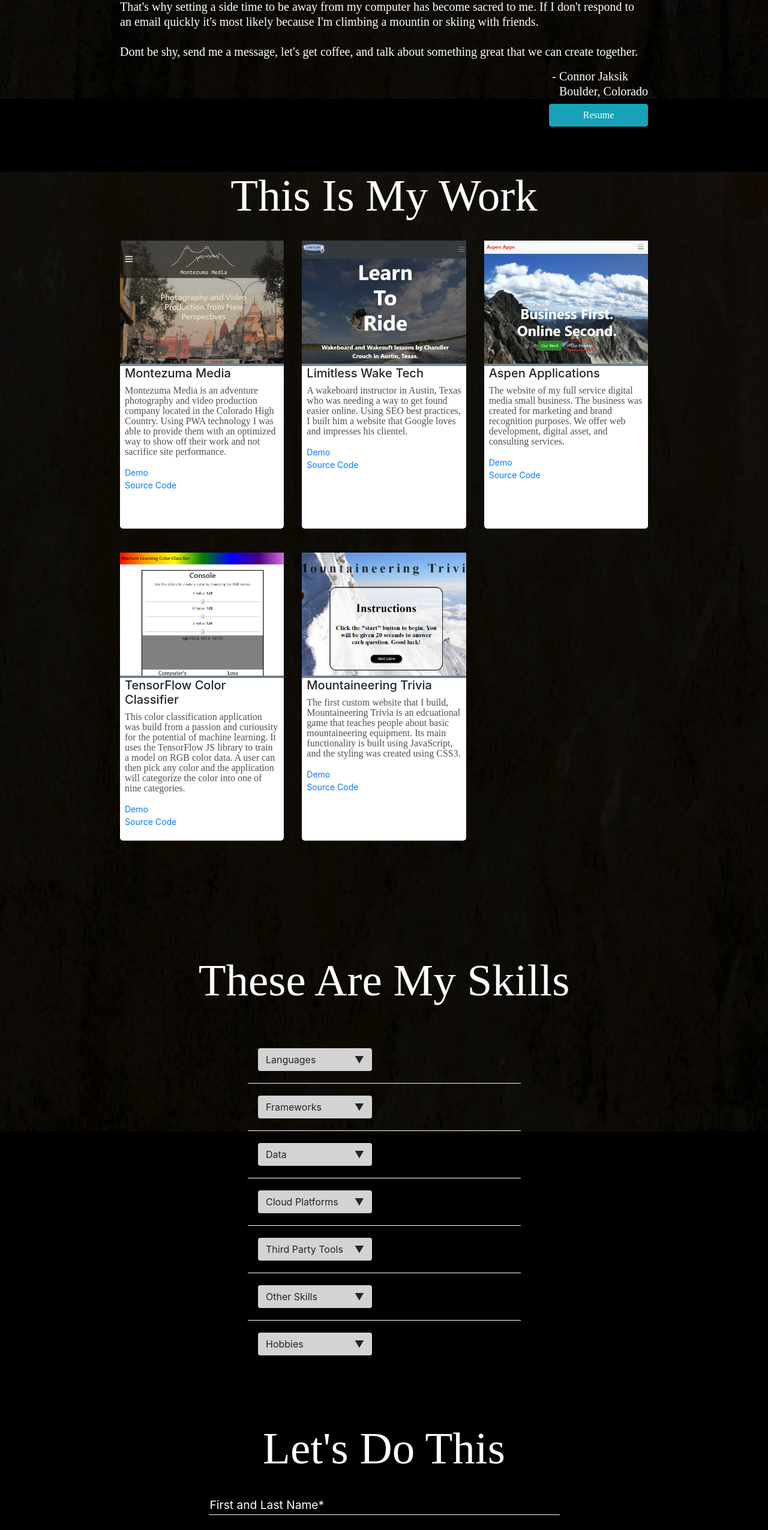
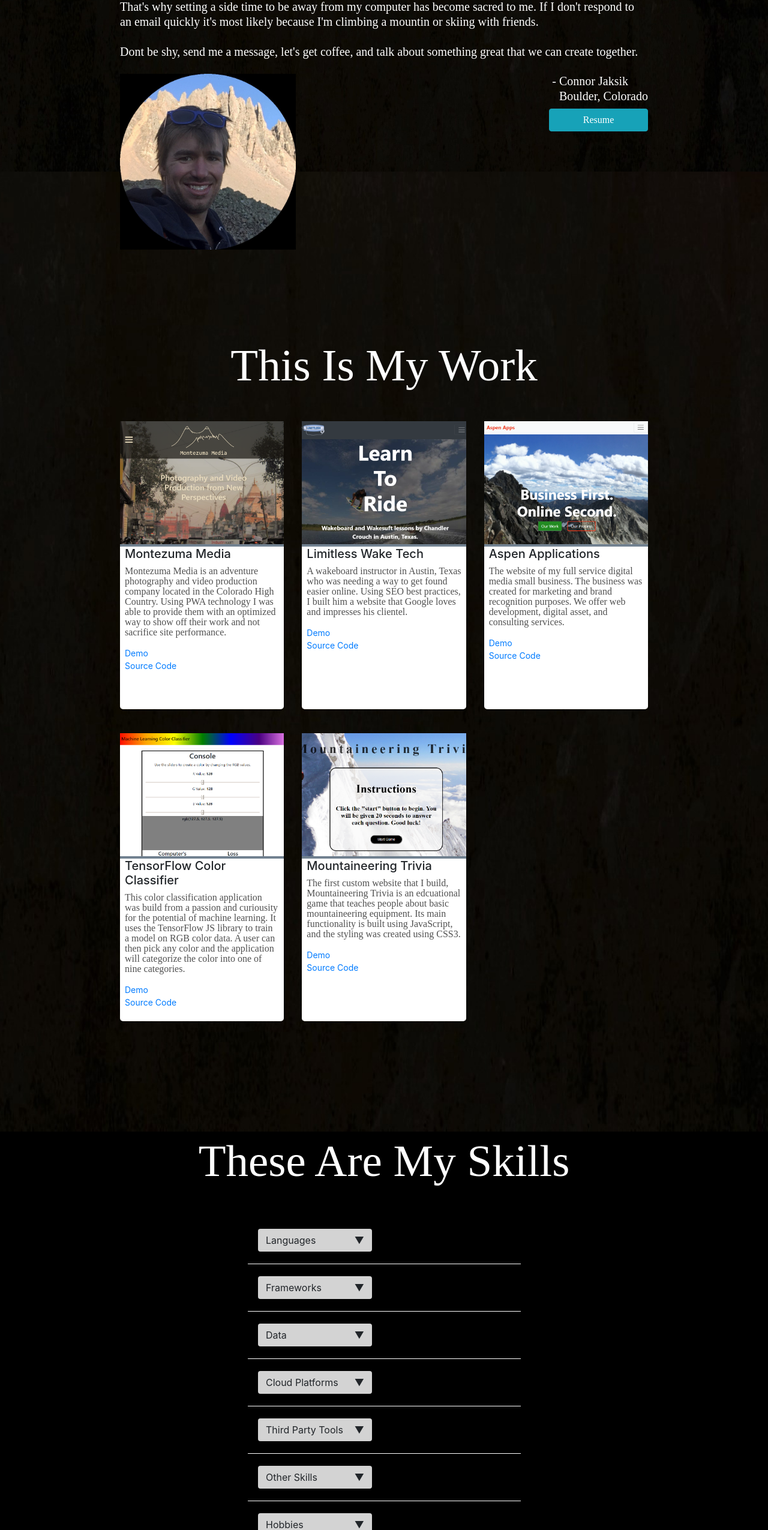
Before and after one commit to jaksik/connor-jaksik-portfolio, a Gatsby site: page / in a window 1280 px wide. Shown: the part 2828-5378 px from the top of the page at 60% size. Built offline with nearby package versions, Linux system fonts and the light colour scheme; Gatsby itself is replaced by a stand-in of ours.

Commit message:
updated title styling

```diff
--- a/src/components/drop-down.js
+++ b/src/components/drop-down.js
@@ -11,12 +11,12 @@
     console.log("Props : ", props)
     return (
         <Row className="">
-            <Col xs="6" md="6">
+            <Col xs="6" sm="6">
                 <Row className="justify-content-end">
     <Button color="muted" onClick={toggle} style={{ margin: `1.25rem`, width:`190px`, background:`lightgrey` }} className="justify-content-center"><span style={{float:`left`}}>{category.title}</span> <span style={{ display: (isOpen ? `block`: `none`), paddingLeft:`8px`, float:`right`}}> &#9650;</span> <span style={{ display: (isOpen ? `none`: `block`), paddingLeft:`8px`, float:`right`}}>&#9660;</span></Button>
                 </Row>
             </Col>
-            <Col xs="8" md="6" style={{ paddingLeft:`0` }} className="offset-2 offset-md-0">
+            <Col xs="7" sm="6" style={{ paddingLeft:`0` }} className="offset-3 offset-sm-0">
                 <Collapse isOpen={isOpen}>
                     <Card style={{ backgroundColor: `black` }}>
                         <CardBody>
--- a/src/data/skills.json
+++ b/src/data/skills.json
@@ -1,7 +1,7 @@
 [
     {
         "title": "Languages",
-        "items": ["JavaScript", "PHP", "HTML5", "TypeScript"]
+        "items": ["JavaScript", "PHP", "HTML5", "HTML5"]
     },
     {
         "title": "Frameworks",
--- a/src/pages/index.js
+++ b/src/pages/index.js
@@ -60,7 +60,13 @@
                 <br />
                 Dont be shy, send me a message, let's get coffee, and talk about something great that we can create together.
               </p>
-              <p style={{ textAlign: `right` }}>
+
+              <Row className="no-gutters mt-4">
+                <Col xs="12" sm="4">
+                  <Img fluid={data.profilePic.childImageSharp.fluid}/>
+                </Col>
+                <Col xs="12" sm="8">
+                <p style={{ textAlign: `right` }}>
                 <span style={{ paddingRight: `33px` }}>- Connor Jaksik</span>
                 <br />
                 <span>Boulder, Colorado</span>
@@ -68,11 +74,13 @@
                   <Button color="info" size="" className="mt-2" id="resume-button">Resume</Button>
                 </a>
               </p>
+                </Col>
+              </Row>
             </div>
           </div>
 
           <div className="content-container">
-            <h1 style={{ textAlign: `center`, marginBottom: `30px` }}>This Is My Work</h1>
+            <h1 style={{ textAlign: `center`, margin: `100px auto 30px` }} className="mt-5 mb-5">This Is My Work</h1>
             <Row className="">
               {projects.map((project, index) => {
                 const image = projectImgs.find(n => {
@@ -106,7 +114,7 @@
 
           <Skills />
 
-          <h1 style={{ margin: `90px auto 0px`, textAlign: `center`, padding: `0` }}>Let's Do This</h1>
+          <h1 style={{ margin: `100px auto 0px`, textAlign: `center`, paddingTop: `100px` }} className="mt-5">Let's Do This</h1>
 
           <form
             name="contact"
@@ -152,7 +160,7 @@
         }
       }
     }
-    trees: file(relativePath: { eq: "river.png" }) {
+    profilePic: file(relativePath: { eq: "profile-pic.jpg" }) {
       childImageSharp {
         fluid(maxWidth: 2000) {
           ...GatsbyImageSharpFluid
```
Also changed, not shown: src/images/profile-pic.jpg (added).
